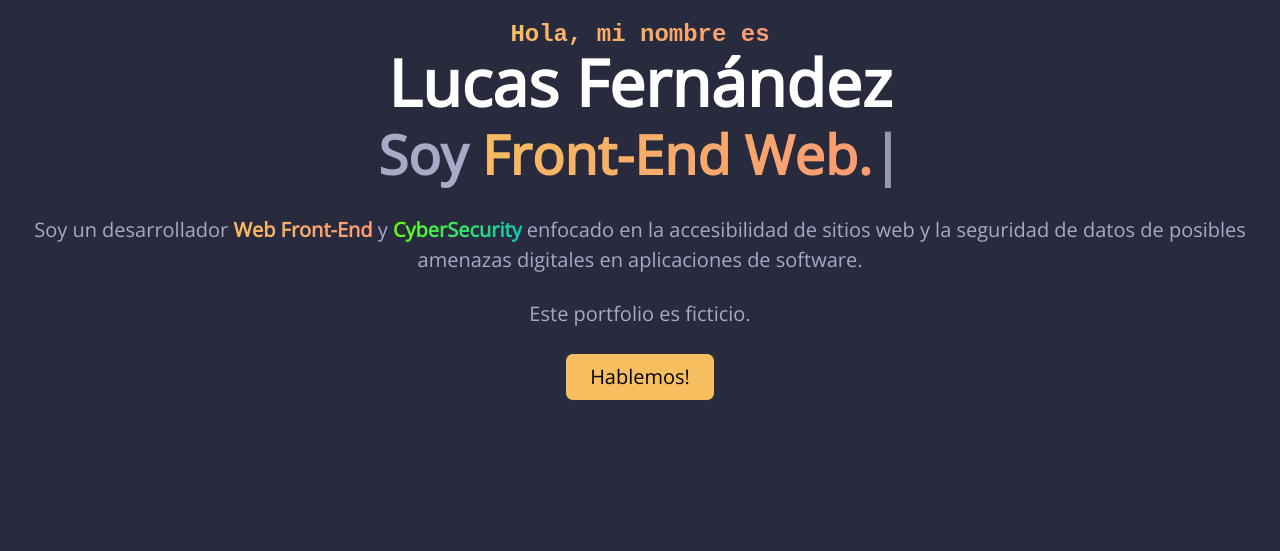
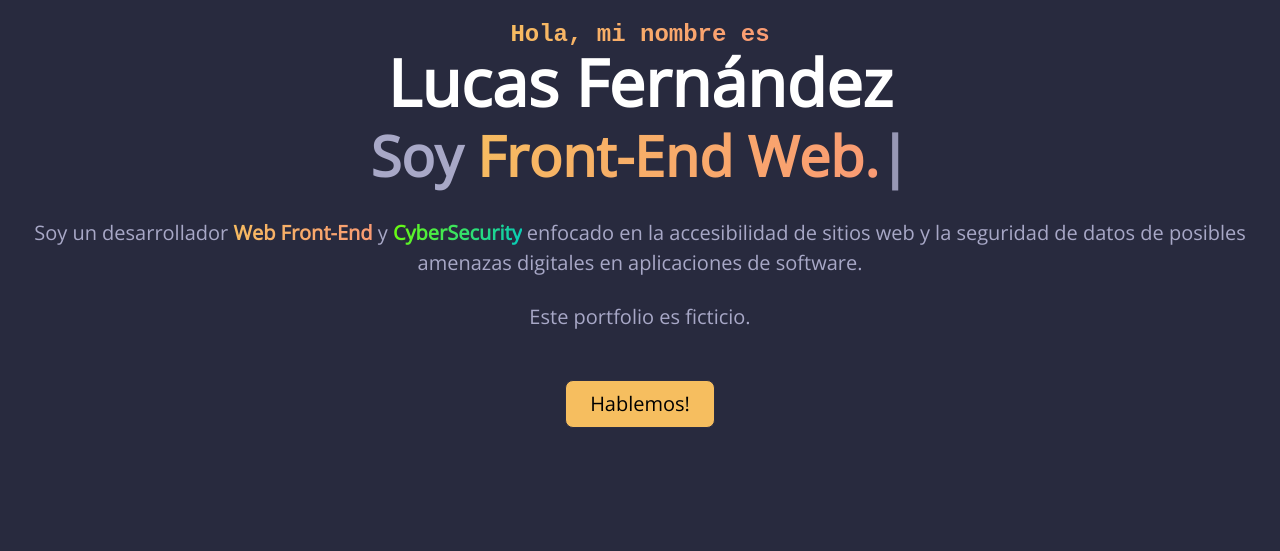
Before and after one commit to lucasfernandezdev/starmoondev-portfolio-web, a plain HTML site: page index.html in a window 1280 px wide. Shown: the part 249-800 px from the top of the page. Drawn offline with nearby package versions, Linux system fonts and the light colour scheme.

Commit message:
Se corrigió el tamaño del banner

```diff
--- a/css/main.css
+++ b/css/main.css
@@ -126,13 +126,13 @@ article li {
 /*      //    HOME   //         */
 
 .banner__titular {
-  font-size: calc(2.35rem + 2.1vw);
+  font-size: calc(2.36rem + 2.1vw);
   line-height: 1;
   color: white;
 }
 
 .banner__span {
-  font-size: calc(1.7rem + 2.1vw);
+  font-size: calc(1.8rem + 2.1vw);
   line-height: 1.5;
 }
 
--- a/index.html
+++ b/index.html
@@ -110,7 +110,7 @@
           sitios web y la seguridad de datos de posibles amenazas digitales en
           aplicaciones de software.
         </p>
-        <p class="lead mb-4"><b>Este portfolio es ficticio.</b></p>
+        <p class="lead mb-5"><b>Este portfolio es ficticio.</b></p>
         <div class="d-grid gap-2 d-sm-flex justify-content-sm-center">
           <a
             class="btn btn-primary btn-lg px-4 gap-3"
```
